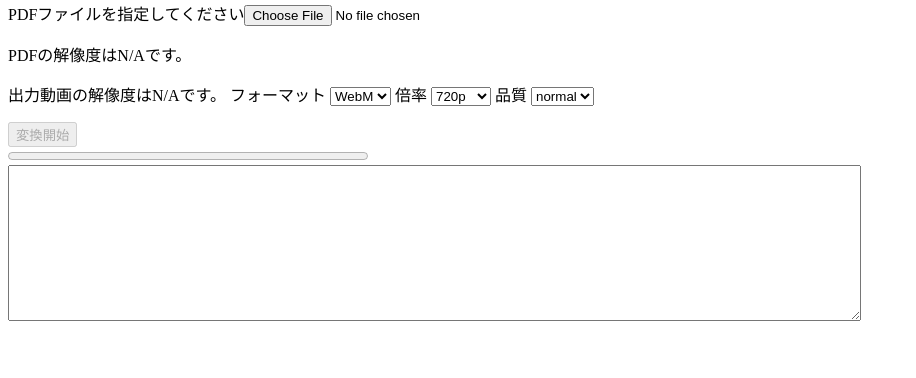
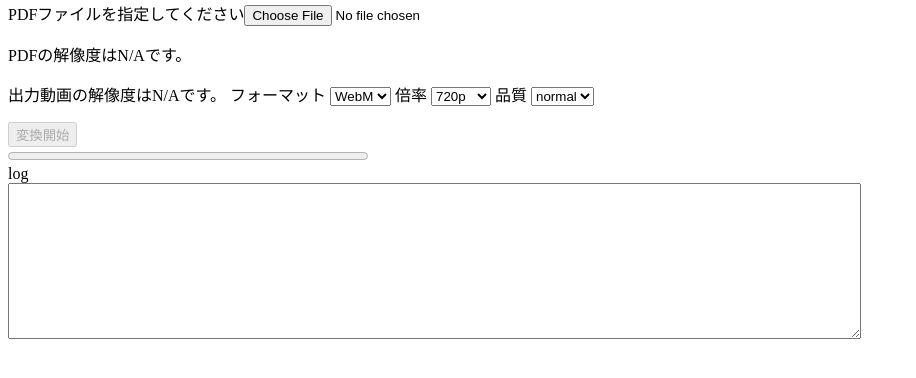
Before and after one commit to vrc-lt/pdf2webm, a website built with Vite: page index.html in a window 1280 px wide. Shown: the part 98-476 px from the top of the page, without its empty margins (0-916 px from the left). Built offline with nearby package versions, Linux system fonts and the light colour scheme; what @ffmpeg/ffmpeg would draw is missing.

Commit message:
Add labele for logtext

```diff
--- a/index.html
+++ b/index.html
@@ -36,6 +36,7 @@
     </p>
     <div><input name="run" id="run" type="button" value="変換開始"/></div>
     <div><progress name="progress" id="progress" value="0" style="width:360px"></progress></div>
+    <label for="logtext">log</label>
     <div><textarea name="logtext" id="logtext" cols="104" rows="10" readonly></textarea></div>
   </body>
 </html>
```
